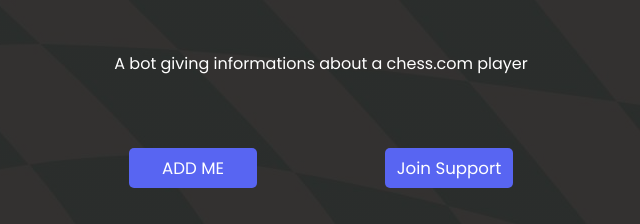
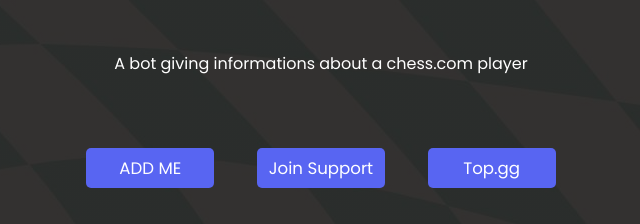
Before and after one commit to TonyKun7/chess-stats-website, a plain HTML site: page index.html in a window 1280 px wide. Shown: the part 576-800 px from the top of the page, without its empty margins (319-959 px from the left). Drawn offline with Linux system fonts and the light colour scheme.

Commit message:
Update index.html

```diff
--- a/index.html
+++ b/index.html
@@ -22,6 +22,7 @@
         <div id="buttons">
             <a class="add-me" href=" https://discord.com/api/oauth2/authorize?client_id=1090636226471665685&permissions=0&scope=bot%20applications.commands">ADD ME</a>
             <a class="join" href="https://discord.gg/yQMypC2qmn">Join Support</a>
+            <a class="topvote" href="https://top.gg/bot/1090636226471665685">Top.gg</a>
         </div>
     </main>
 </body>
```
